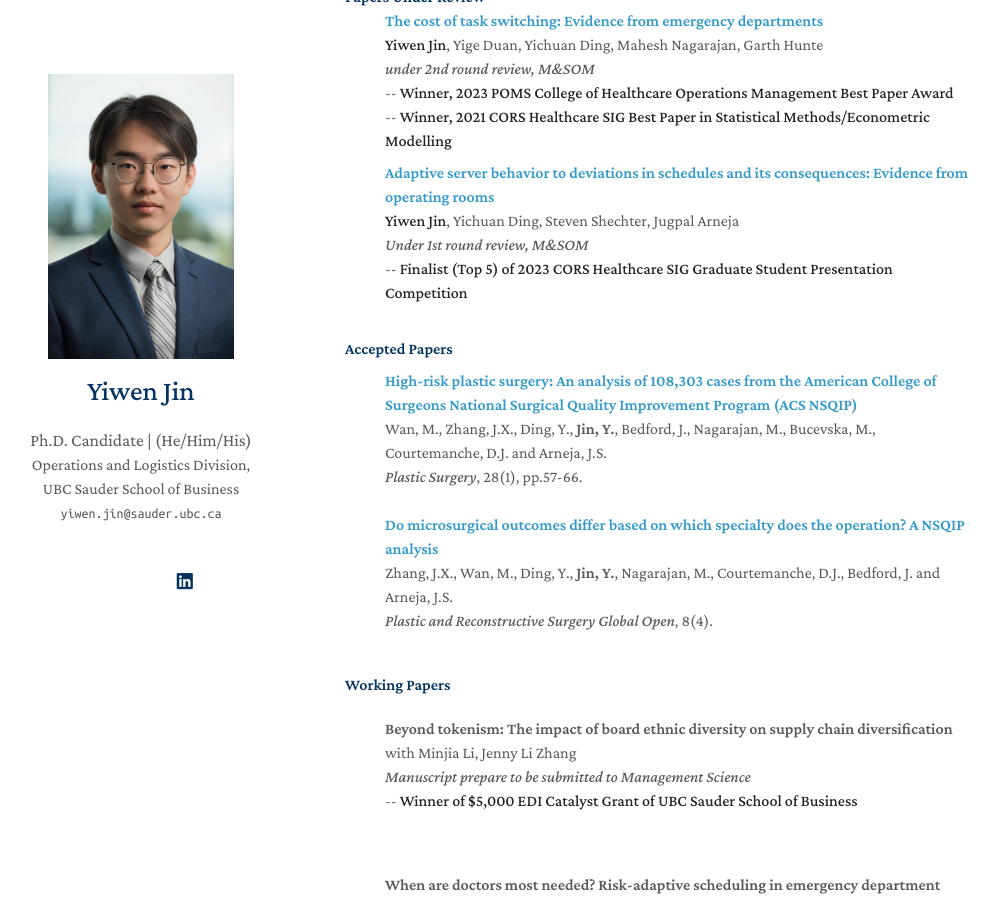
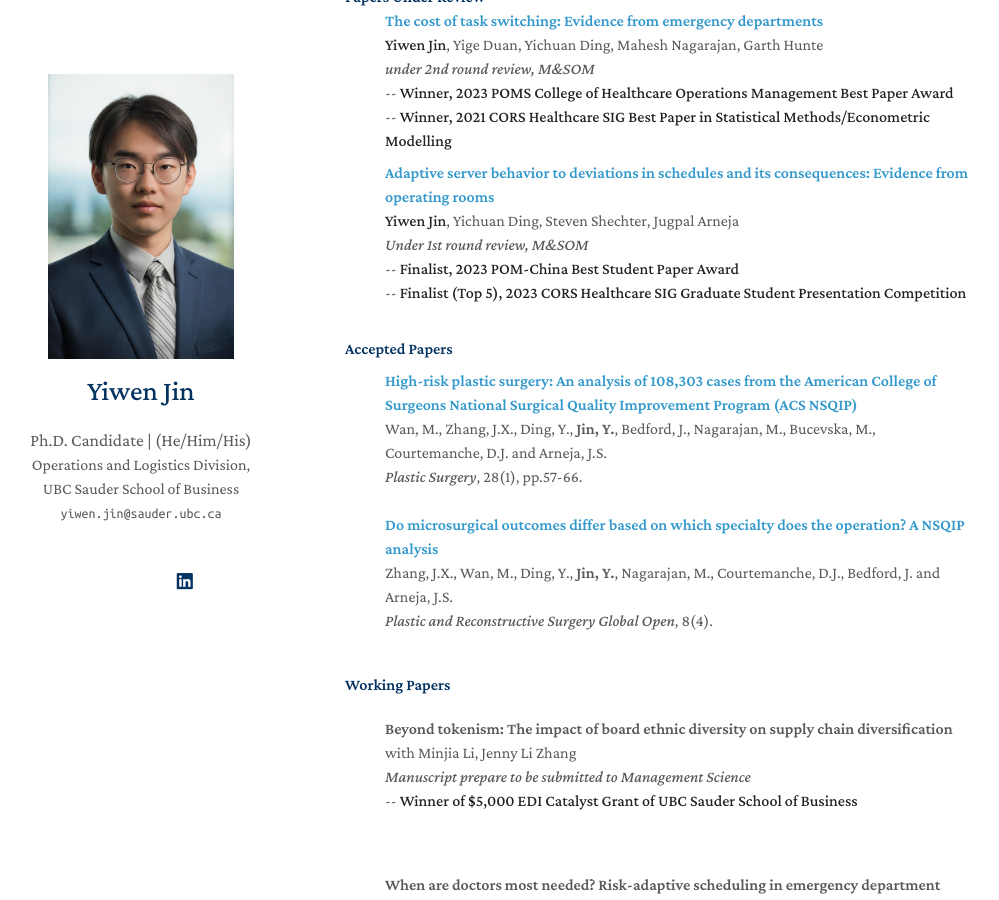
Before and after one commit to zeyang1225/zeyang1225.github.io, a Jekyll site: the page built from index.md, in a window 1280 px wide and 900 px high, scrolled down 704 px. Shown: the whole window, without its empty margins (135-1134 px from the left). Built offline with Jekyll 4.4.1, drawn with Linux system fonts in a browser that asks for light colours; nearby versions of some CDN libraries; a style sheet for code colours, icons or effects is not loaded; our own code applies the rules of GitHub Pages for plain Markdown files.

Commit message:
Update papers.md

```diff
--- a/_includes/papers.md
+++ b/_includes/papers.md
@@ -27,7 +27,8 @@
     <div class="title"><a href="https://papers.ssrn.com/sol3/papers.cfm?abstract_id=4048352">Adaptive server behavior to deviations in schedules and its consequences: Evidence from operating rooms</a></div>
     <div class="author"><strong>Yiwen Jin</strong>, Yichuan Ding, Steven Shechter, Jugpal Arneja</div>
     <div class="periodical"><em>Under 1st round review, M&SOM</em></div>
-      -- <strong>Finalist (Top 5) of 2023 CORS Healthcare SIG Graduate Student Presentation Competition</strong>
+      -- <strong>Finalist, 2023 POM-China Best Student Paper Award</strong><br>
+      -- <strong>Finalist (Top 5), 2023 CORS Healthcare SIG Graduate Student Presentation Competition</strong>
   </div>
 </div>
 </li>
```
